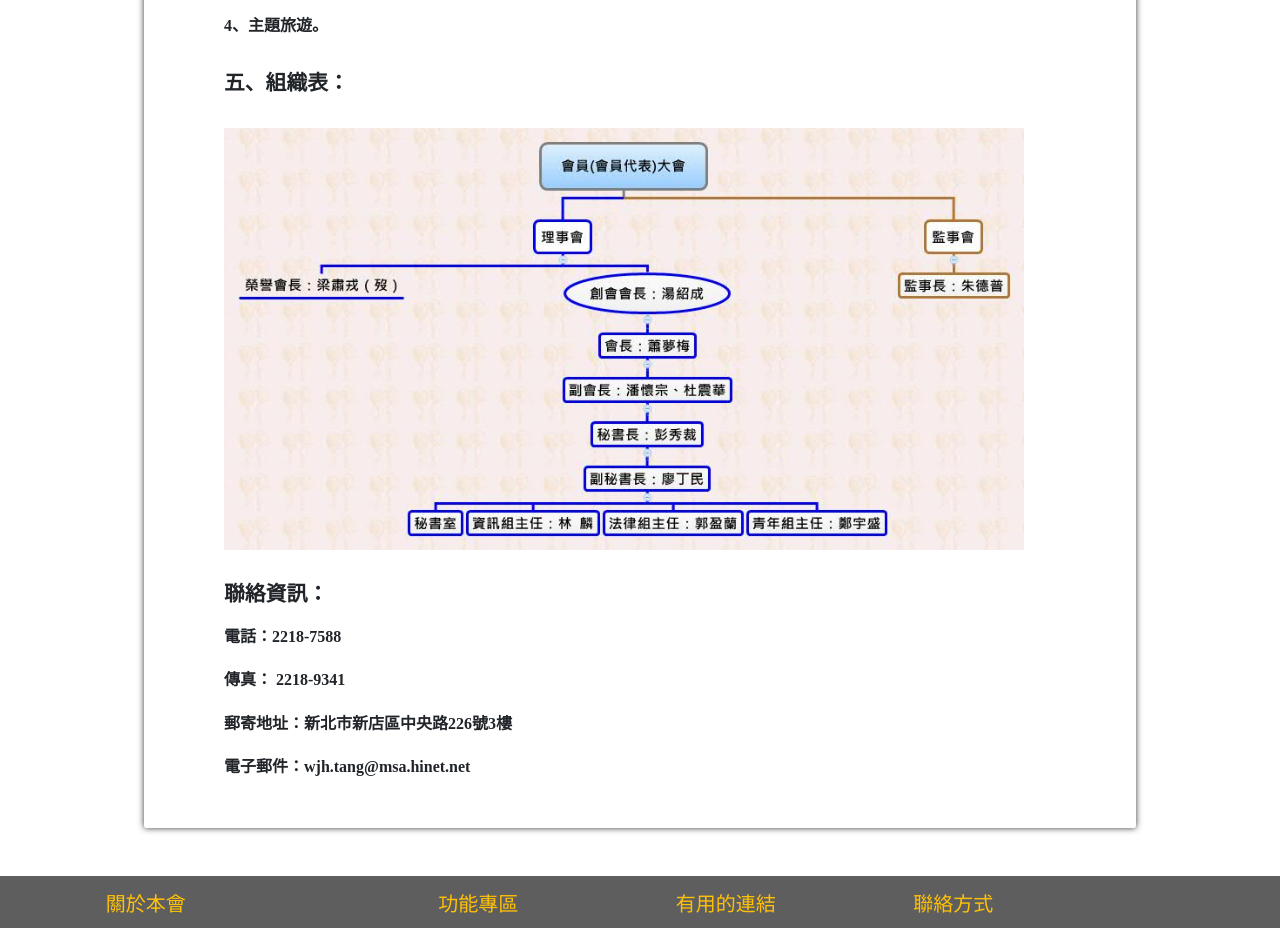
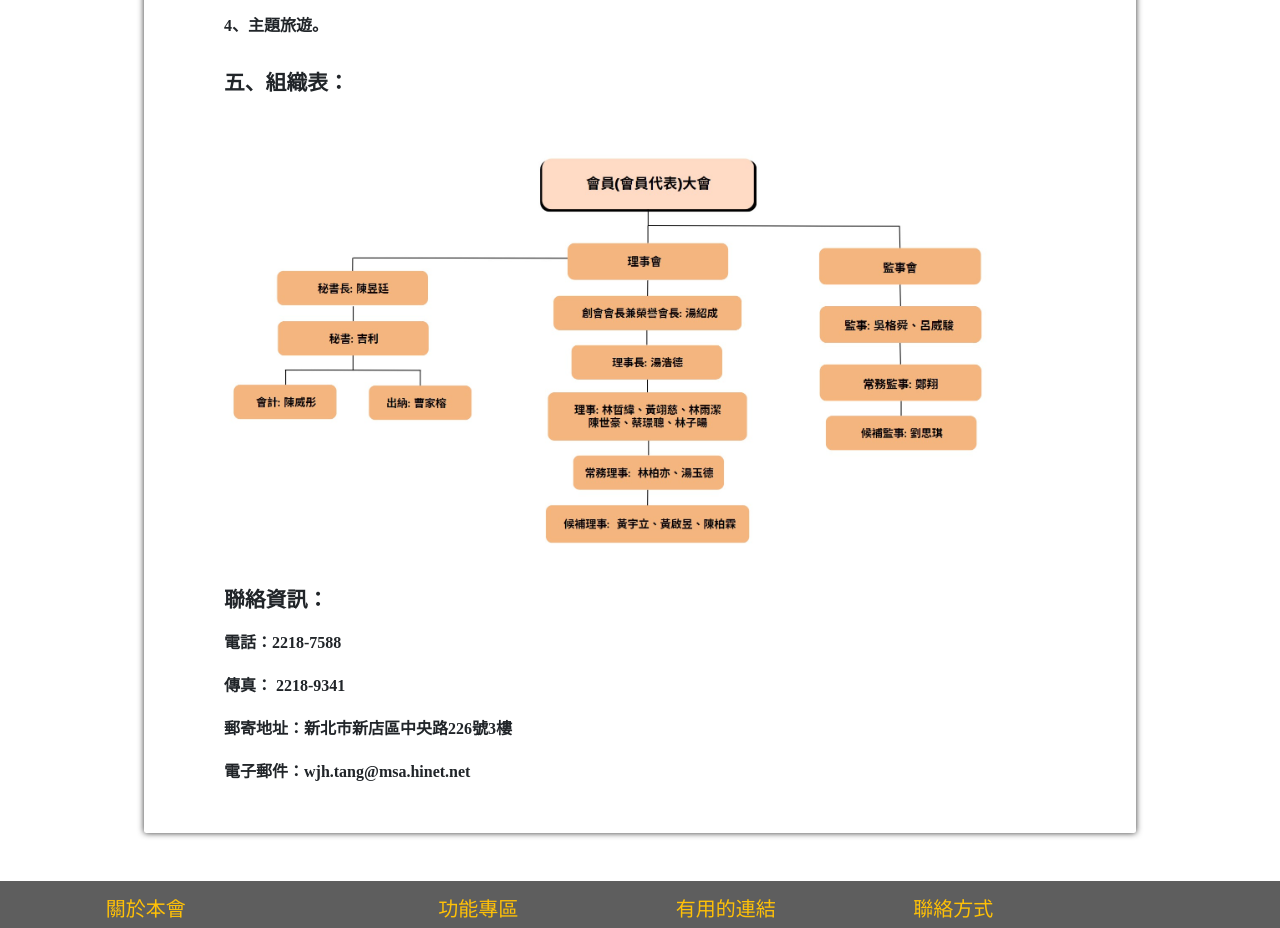
Before and after one commit to Ivy8322342/TeacherWeb, a plain HTML site: page about.html in a window 1280 px wide. Shown: the part 1400-2328 px from the top of the page. Drawn offline with nearby package versions, Linux system fonts and the light colour scheme.

Commit message:
組織圖改了

```diff
--- a/about.html
+++ b/about.html
@@ -87,7 +87,7 @@
 
 		<h2 class="sub-heading">五、組織表：</h2>
 		<div class="orgPic">
-            <img src="images/orgPic.jpg">
+            <img src="images/組織1.jpg">
 		</div>
 
 		<h2 class="sub-heading">聯絡資訊：</h2>
```
Also changed, not shown: images/組織1.jpg (added), images/組織1.png (added).
